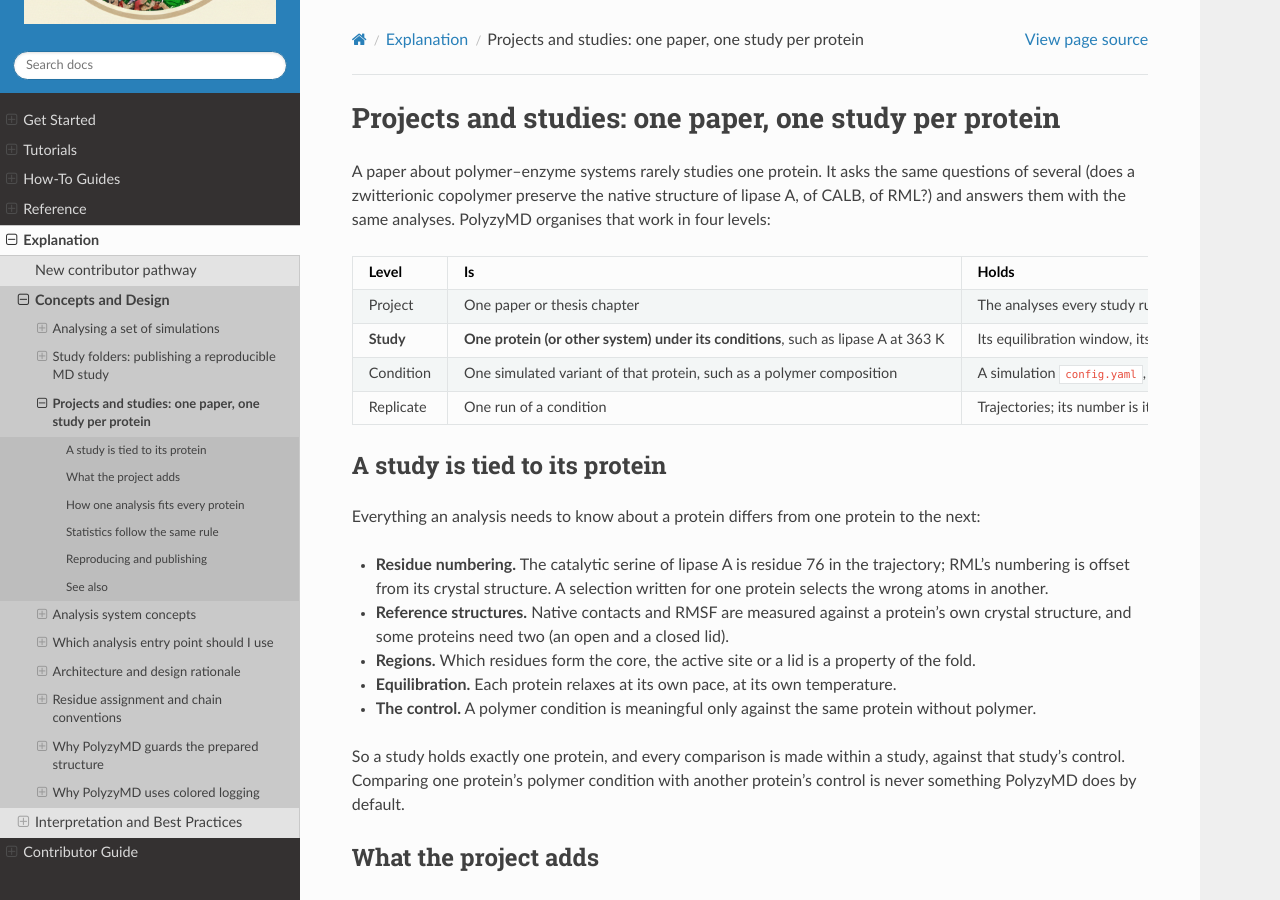
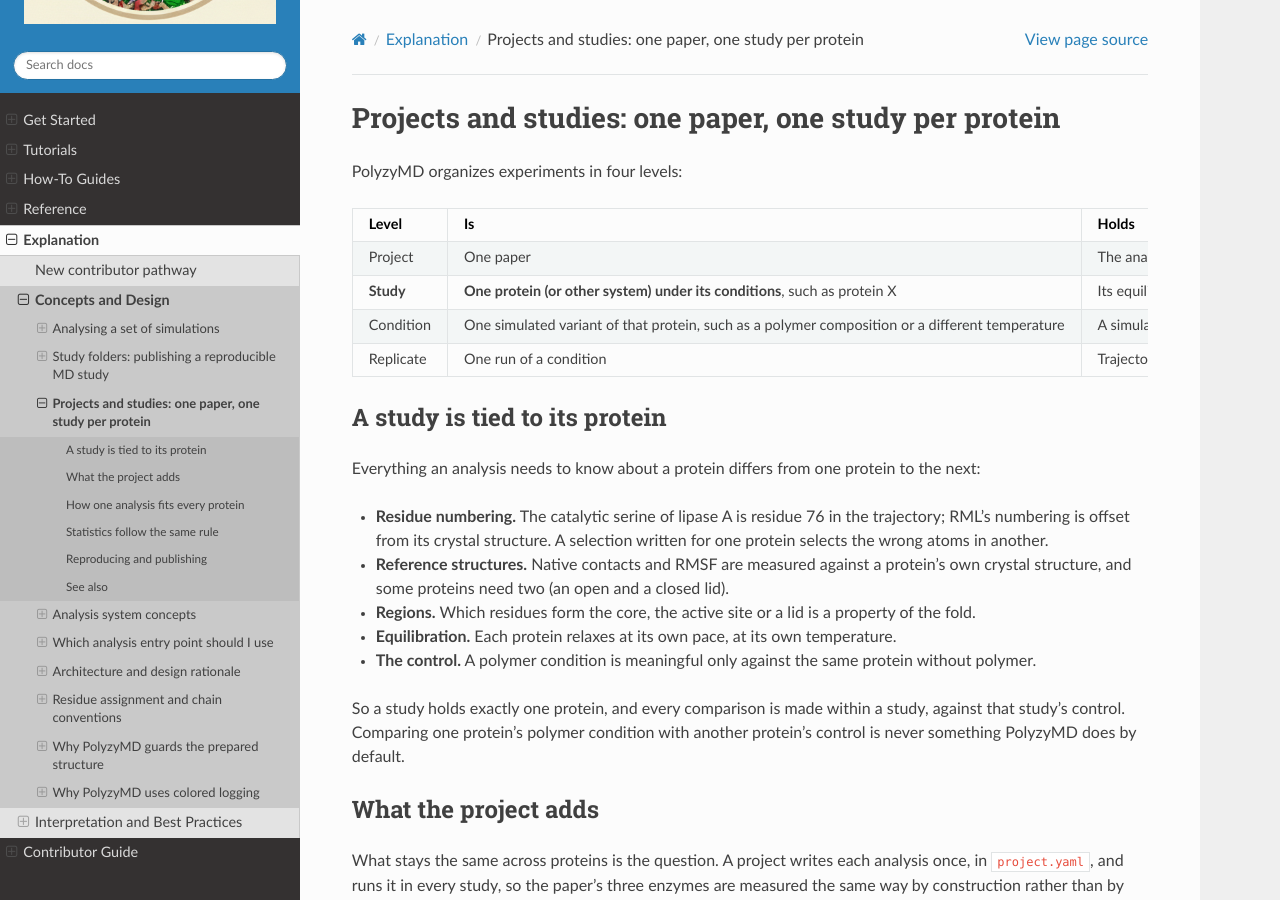
Before and after one commit to joelaforet/polyzymd, a Sphinx documentation site: the page built from docs/source/explanation/projects.md, in a window 1280 px wide and 900 px high. Built offline with Sphinx 7.4.7 and the Read the Docs theme 3.1.0, drawn with Linux system fonts in a browser that asks for light colours.

Commit message:
Revise project and study descriptions in projects.md
Updated descriptions in projects.md for clarity and consistency.

```diff
--- a/docs/source/explanation/projects.md
+++ b/docs/source/explanation/projects.md
@@ -1,15 +1,12 @@
 # Projects and studies: one paper, one study per protein
 
-A paper about polymer–enzyme systems rarely studies one protein. It asks the
-same questions of several (does a zwitterionic copolymer preserve the native
-structure of lipase A, of CALB, of RML?) and answers them with the same
-analyses. PolyzyMD organises that work in four levels:
+PolyzyMD organizes experiments in four levels:
 
 | Level | Is | Holds | File |
 |---|---|---|---|
-| Project | One paper or thesis chapter | The analyses every study runs, the statistical plan, publishing metadata, figures | `project.yaml` |
-| **Study** | **One protein (or other system) under its conditions**, such as lipase A at 363 K | Its equilibration window, its structures, its named residue regions, its conditions | `study.yaml` |
-| Condition | One simulated variant of that protein, such as a polymer composition | A simulation `config.yaml`, optionally its `factors:` | `conditions/<name>/config.yaml` |
+| Project | One paper | The analyses every study runs, the statistical plan, publishing metadata, figures | `project.yaml` |
+| **Study** | **One protein (or other system) under its conditions**, such as protein X | Its equilibration window, its structures, its named residue regions, its conditions | `study.yaml` |
+| Condition | One simulated variant of that protein, such as a polymer composition or a different temperature | A simulation `config.yaml`, optionally its `factors:` | `conditions/<name>/config.yaml` |
 | Replicate | One run of a condition | Trajectories; its number is its random seed | the run directory |
 
 ## A study is tied to its protein
```
